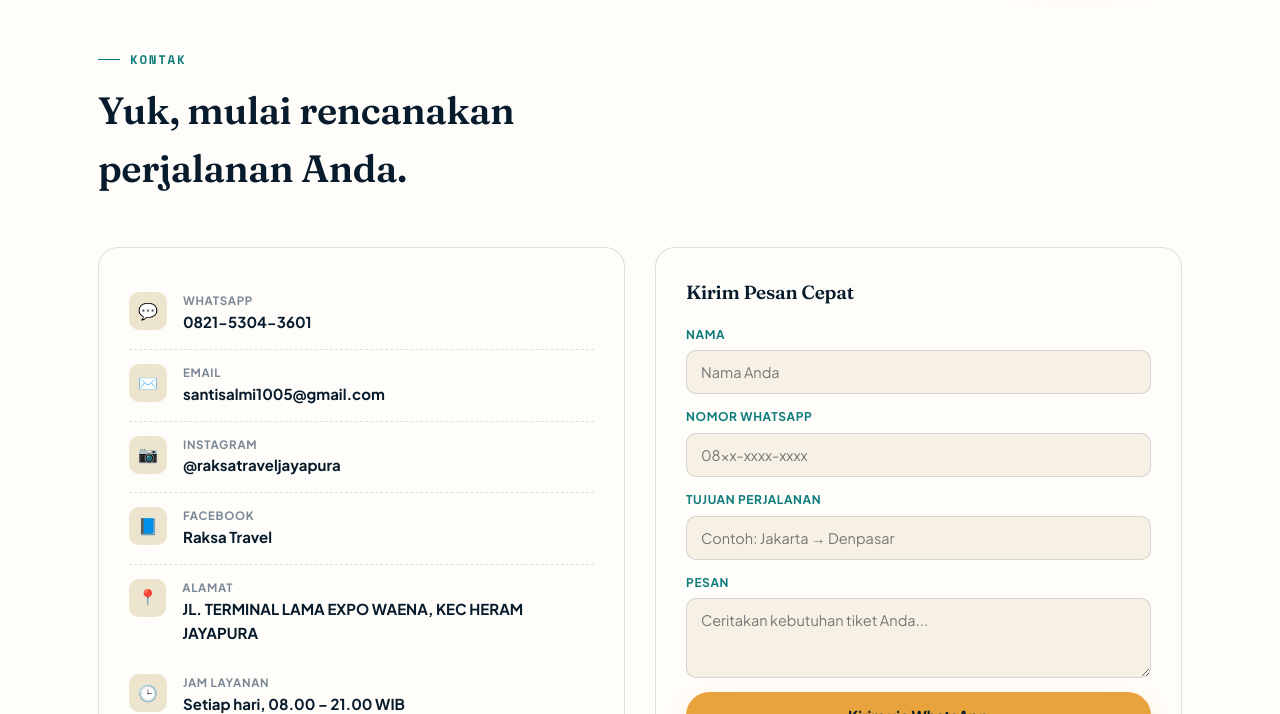
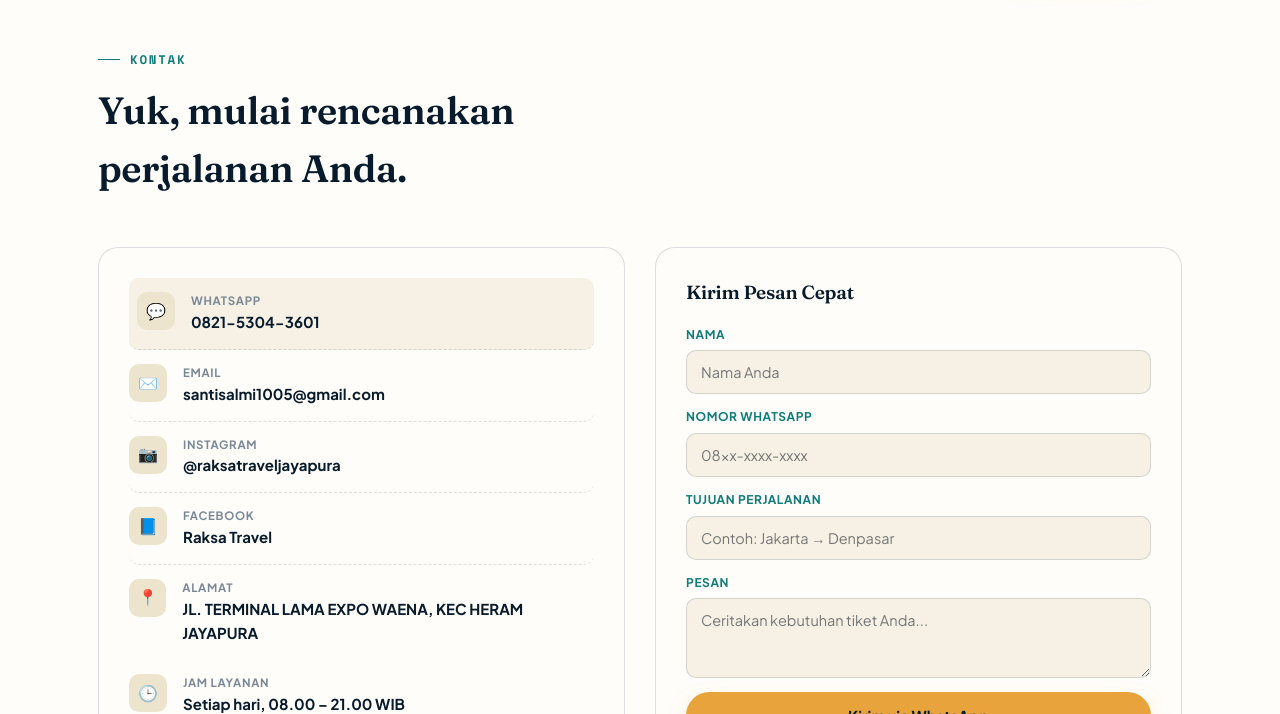
Before and after one commit to Rianalol/raksatravel.github.io, a plain HTML site: page index.html in a window 1280 px wide. In both pictures the pointer is over the link 361 px from the left and 4220 px from the top of the page. Shown: the part 3906-4620 px from the top of the page. Drawn offline with nearby package versions, Linux system fonts and the light colour scheme.

Commit message:
RAKSATRAVEL.css

```diff
--- a/RAKSATRAVEL.css
+++ b/RAKSATRAVEL.css
@@ -135,6 +135,8 @@ section.pad{padding:90px 0;}
 .contact-grid{display:grid; grid-template-columns:1fr 1fr; gap:30px;}
 .contact-info{background:var(--paper); border:1px solid var(--line); border-radius:20px; padding:30px;}
 .contact-row{display:flex; gap:16px; align-items:flex-start; padding:14px 0; border-bottom:1px dashed var(--line);}
+a.contact-row{cursor:pointer; border-radius:10px; transition:background .2s ease, padding-left .2s ease;}
+a.contact-row:hover{background:var(--sand); padding-left:8px;}
 .contact-row:last-of-type{border-bottom:none;}
 .contact-ico{width:38px; height:38px; border-radius:10px; background:var(--sand-dark); display:flex; align-items:center; justify-content:center; font-size:16px;}
 .contact-row div span{display:block; font-size:11.5px; text-transform:uppercase; letter-spacing:.06em; color:#7a8896; font-weight:700;}
```
